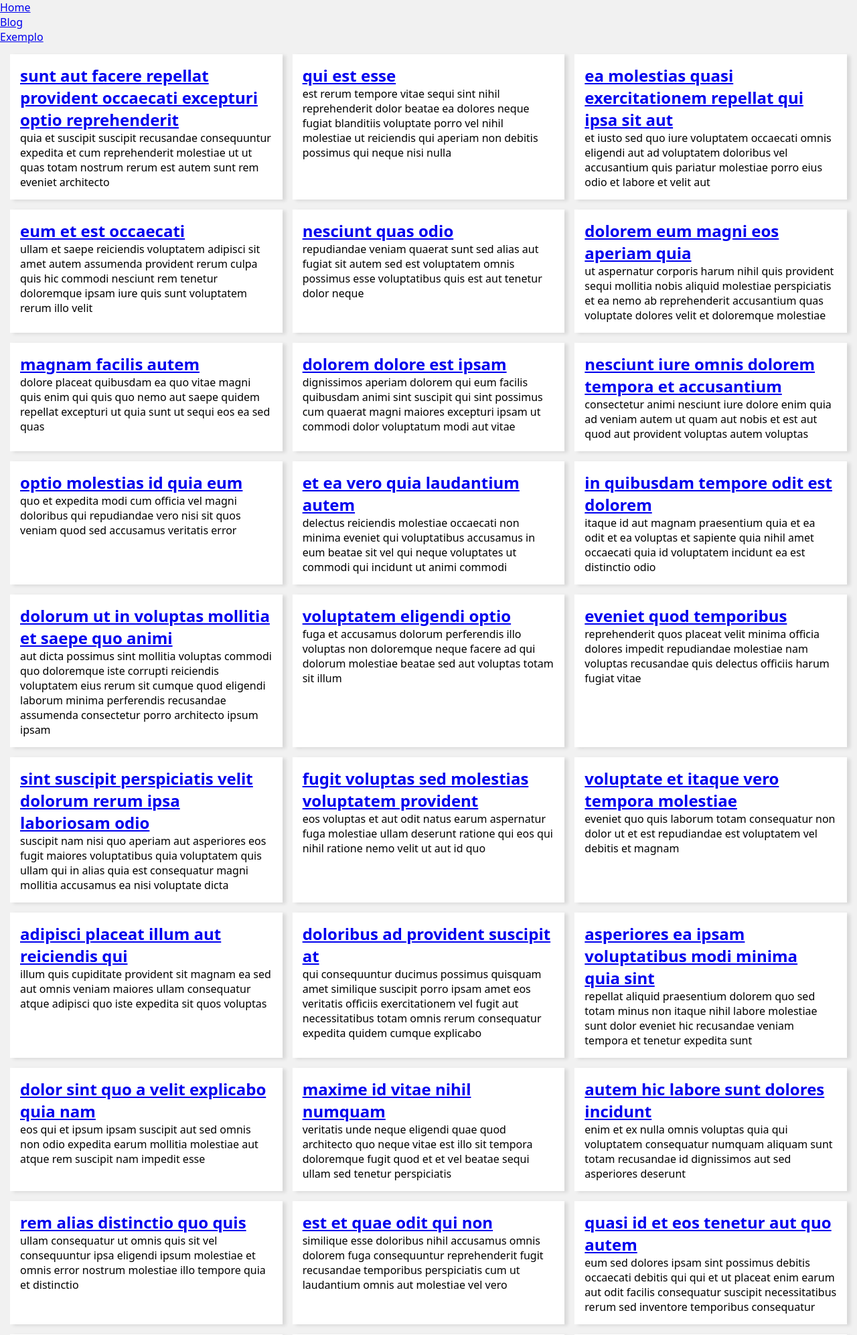
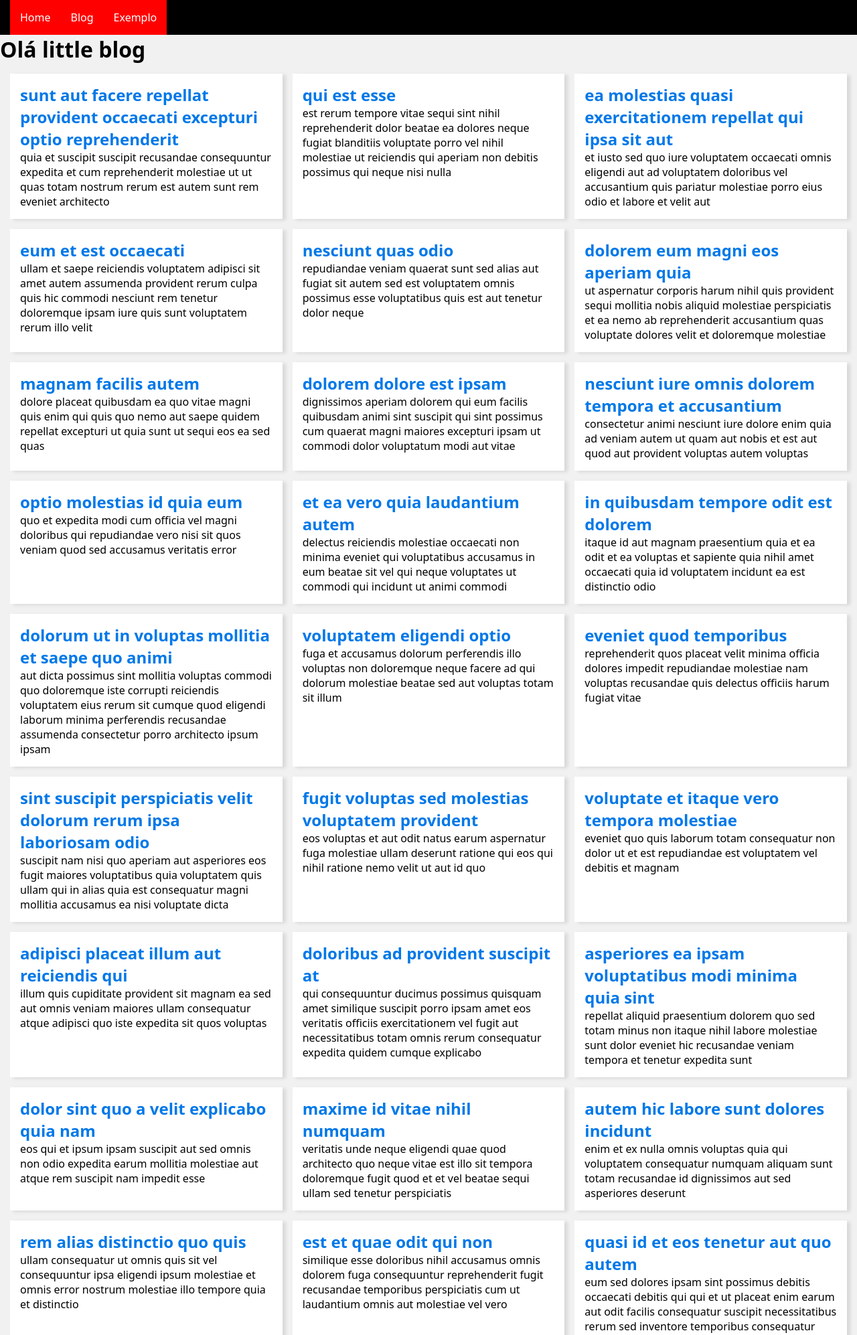
Before and after one commit to santosandre7/django, a Django app: page /blog/ in a window 1280 px wide. Shown: the top 1994 px of the page at 67% size. Run offline with Django 4.2, Linux system fonts and the light colour scheme.

Commit message:
Aula 443 - Finalizada

```diff
--- a/base/global/partials/menu.html
+++ b/base/global/partials/menu.html
@@ -1,5 +1,5 @@
-<nav>
-    <ul>
+<nav class="menu">
+    <ul class="menu__links">
         <li>
             <a href="{% url 'home:home' %}"">Home</a>
         </li>
--- a/base/static/global/css/style.css
+++ b/base/static/global/css/style.css
@@ -5,6 +5,16 @@
   margin: 0;
   padding: 0;
   box-sizing: border-box;
+}
+
+a {
+  color: #0078e8;
+  text-decoration: none;
+}
+
+a:hover {
+  color: #0078e8;
+  text-decoration: underline;
 }
 
 html {
@@ -30,8 +40,27 @@ body {
   box-shadow: 5px 2px 5px rgba(0, 0, 0, 10%);
 }
 
+.menu {
+  background: #000;
+  padding: 0 1.5rem;
+}
+
+.menu__links  a{
+  display: block;
+  color: #fff;
+  list-style: none;
+  padding: 1.5rem;
+  background: red;
+}
+
+.menu__links  {
+  list-style: none;
+  display: flex;
+
+}
+
 @media (min-width: 600px){
-  .content {
+  .content:not(:has(.single-post)) {
     grid-template-columns: repeat(auto-fill, minmax(32rem, 1fr));
   }
 }
--- a/blog/urls.py
+++ b/blog/urls.py
@@ -22,6 +22,6 @@ app_name = 'blog'
 
 urlpatterns = [
     path('', views.blog, name='blog'),
-    path('post/<int:id>', views.post, name='post'),
+    path('post/<int:post_id>/', views.post, name='post'),
     path('exemplo/', views.exemplo, name='exemplo')
 ]
--- a/blog/views.py
+++ b/blog/views.py
@@ -1,10 +1,11 @@
 from django.shortcuts import render
 from blog.data import posts
+from django.http import HttpRequest, Http404
 
 def blog(request):
 
     context = {
-            # 'text': 'Olá little blog',
+            'text': 'Olá little blog',
             'title': 'Essa é uma página de exemplo - ',
             'posts': posts
         }
@@ -26,15 +27,26 @@ def exemplo(request):
         context,
     )
 
-def post(request, id):
+def post(request, post_id):
+
+    found_post = None
+
+    for post in posts:
+        if post['id'] == post_id:
+            found_post = post
+            break
+
+    if found_post is None:
+        raise Http404('Post não existe')
 
     context = {
-            'text': 'Olá little blog',
-            'title': 'Essa é uma página de exemplo - ',
-            'posts': posts
+            # 'text': 'Olá little blog',
+            # 'title': 'Essa é uma página de exemplo - ',
+            'post': found_post,
+            'title': found_post['title'] + ' - '
         }
     return render(
         request,
-        'blog/index.html',
+        'blog/post.html',
         context,
     )
```
Also changed, not shown: blog/templates/blog/post.html (added, +20 -0 lines).
